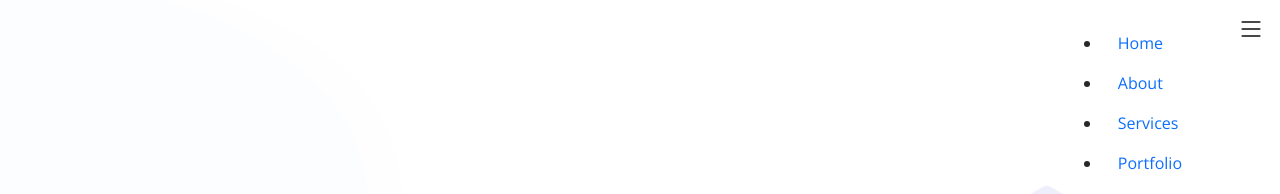
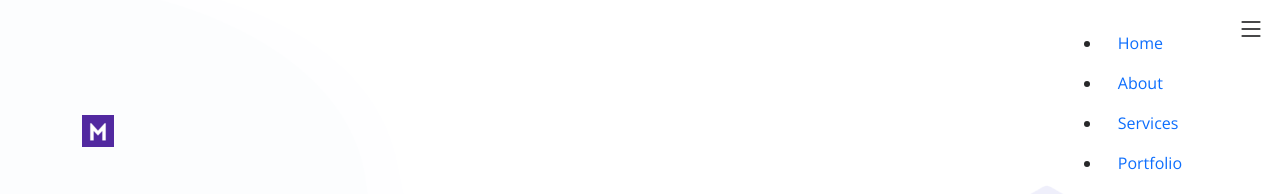
Before and after one commit to diansastro/resume, a plain HTML site: page index.html in a window 1280 px wide. Shown: the top 194 px of the page. Drawn offline with nearby package versions, Linux system fonts and the light colour scheme; files that its build step writes are made by us from their sources.

Commit message:
update logo

```diff
--- a/index.html
+++ b/index.html
@@ -49,8 +49,8 @@
         <header id="header" class="header fixed-top">
             <div class="container-fluid container-xl d-flex align-items-center justify-content-between">
                 <a href="#hero" class="logo d-flex align-items-center">
-                    <!--img src="assets/img/logo.png" alt="">
-                    <span>Maskoding</span-->
+                    <img src="assets/img/favicon.png" alt="">
+                    <!--span>Maskoding</span-->
                 </a>
                 <nav id="navbar" class="navbar">
                     <ul>
```
